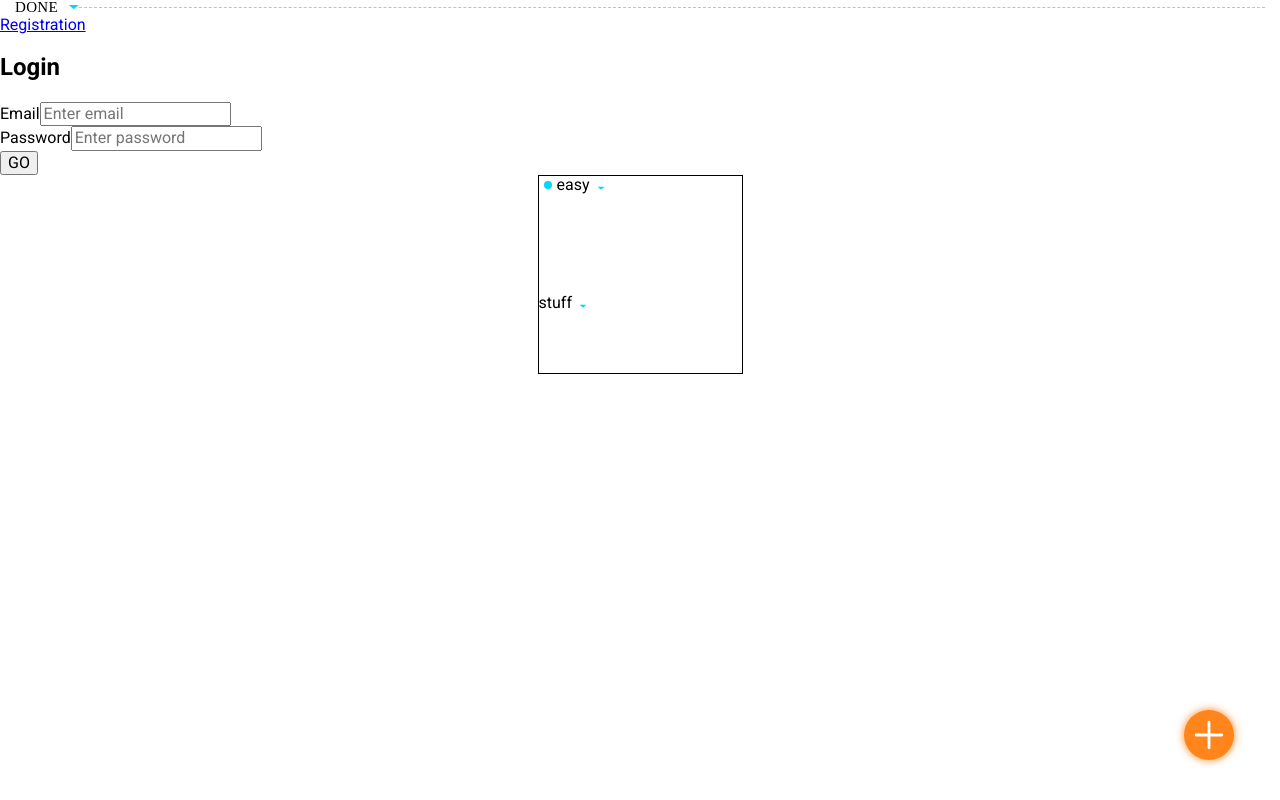
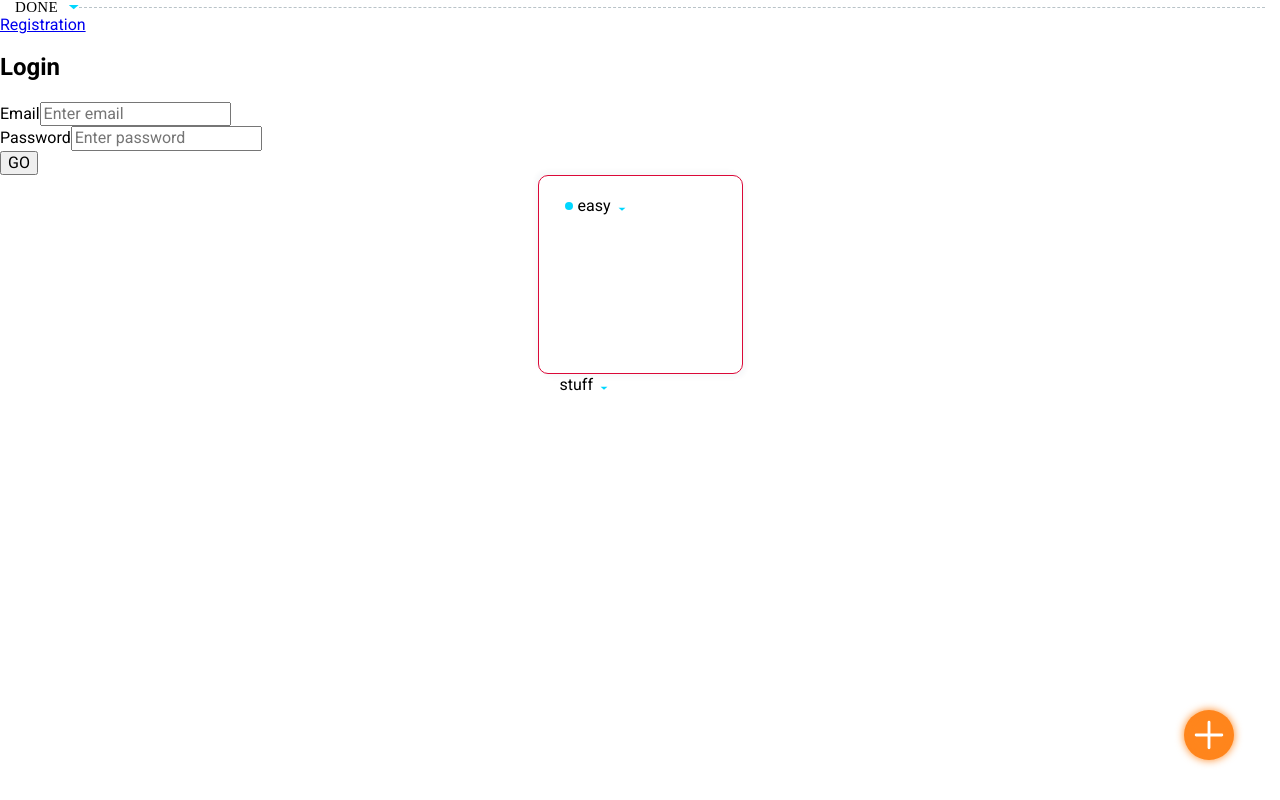
Before and after one commit to VolodymyrBuzinov/dashboard, a React (Create React App) app: page / in a window 1280 px wide. Built offline with nearby package versions, Linux system fonts and the light colour scheme.

Commit message:
добавил стили кнопок выбора категорий + модальных окон

```diff
--- a/src/Components/Category/CategoryBtn.jsx
+++ b/src/Components/Category/CategoryBtn.jsx
@@ -3,7 +3,8 @@ import sprite from '../../Icons/symbol-defs.svg'
 
 const CategoryBtn = ({type, title, onClick, children})=> {
     return(
-        <div onClick={onClick} className={style.Btn}>
+        <div onClick={onClick} className={`${style.Btn} ${style[type]}`}>
+
             {type==='level' && (<div className={`${style.Btn__circle} ${style[title]}` }></div>)}
             <span>{title}</span>
             <svg width="8" height="4" className={style.Btn__icon}>
--- a/src/Components/Category/CategoryBtn.module.scss
+++ b/src/Components/Category/CategoryBtn.module.scss
@@ -1,8 +1,19 @@
 @import '../../Utils/utils.scss';
 
 .Btn {
+  position: absolute;
   display: flex;
-  //добавил стили заливки значка сложности
+  //добавил стили заливки значка сложности + стили кнопки категорий
+
+  &.level {
+    left: 21px;
+    top: 21px;
+  }
+
+  &.category {
+    left: 21px;
+    top: 200px;
+  }
 
   &__circle {
     margin: 5px;
--- a/src/Components/TemplateTodo/TemplateTodo.js
+++ b/src/Components/TemplateTodo/TemplateTodo.js
@@ -1,5 +1,6 @@
 import { useState, useCallback } from 'react';
 import { useDispatch } from 'react-redux';
+import style from './TemplateTodo.module.scss';
 import Modal from '../Modal/Modal';
 import { onClickBtnCreate } from '../../Redux/Actions/onClickBtnCreate-action';
 import Button from '../Button/Button';
@@ -25,7 +26,6 @@ const TemplateTodo = () => {
   const [showModalCategory, setShowModalCategory] = useState(false);
   const [showModalLevel, setShowModalLevel] = useState(false);
   const [state, setState] = useState(INITIAL_STATE);
-  console.log('🚀 ~ TemplateTodo ~ State', state);
 
   const onclick = () => dispatch(onClickBtnCreate(true));
 
@@ -36,11 +36,7 @@ const TemplateTodo = () => {
     setShowModalLevel(prevShowModalLevel => !prevShowModalLevel);
   }, []);
 
-  const handleClickElement = e => {
-    console.log(
-      '🚀 ~ file: TemplateTodo.js ~ line 46 ~ TemplateTodo ~ e.target',
-      e.target,
-    );
+  const handleClickElementCategory = e => {
     const { type, name } = e.target.dataset;
     setState(prevState => ({
       ...prevState,
@@ -57,16 +53,7 @@ const TemplateTodo = () => {
 
   return (
     <>
-      <div
-        style={{
-          position: 'relative',
-          width: '205px',
-          height: '199px',
-          marginLeft: 'auto',
-          marginRight: 'auto',
-          border: 'solid 1px',
-        }}
-      >
+      <div className={style.TemplateTodo__group}>
         <CategoryBtn
           type="level"
           title={state.level}
@@ -89,7 +76,7 @@ const TemplateTodo = () => {
             <Modal onClose={toggleModalCategory} type="category">
               <Category
                 items={LIST_CATEGORY}
-                handleClick={handleClickElement}
+                handleClick={handleClickElementCategory}
               />
             </Modal>
           )}
--- /dev/null
+++ b/src/Components/TemplateTodo/TemplateTodo.module.scss
@@ -0,0 +1,26 @@
+@import '../../Utils/utils.scss';
+
+.TemplateTodo__group {
+  position: relative;
+  border: solid 1px $delete-button;
+
+  background: $white-color;
+  @extend %list-throw;
+  position: relative;
+  /* margin на время разработки*/
+  margin-left: auto;
+  margin-right: auto;
+
+  box-shadow: -3px -4px 4px rgba(21, 57, 90, 0.03),
+    3px 4px 4px rgba(21, 57, 90, 0.03);
+  border-radius: 10px;
+
+  @media screen and (max-width: 767px) {
+    max-width: 290px;
+    height: 260px;
+  }
+  @media screen and (min-width: 768px) {
+    width: 205px;
+    height: 199px;
+  }
+}
--- /dev/null
+++ b/src/Components/TemplateTodo/index.js
@@ -0,0 +1 @@
+export { default } from './TemplateTodo';
```
